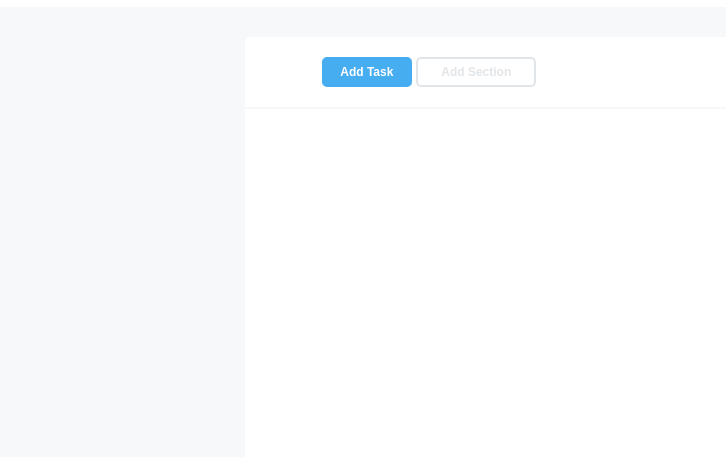
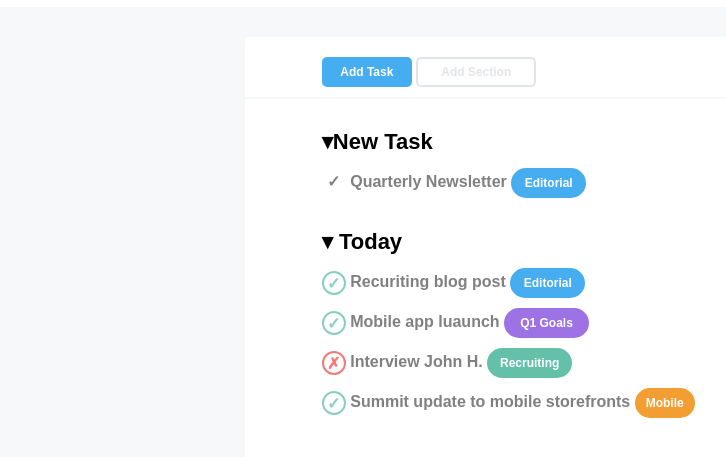
Before and after one commit to radfarelmira/html-css-toboolist, a plain HTML site: page index.html in a window 1280 px wide. Shown: the part 63-520 px from the top of the page, without its empty margins (11-737 px from the left). Drawn offline with Linux system fonts and the light colour scheme.

Commit message:
second list

```diff
--- a/css/style.css
+++ b/css/style.css
@@ -51,11 +51,11 @@ main .container-box{
 }
 
 /* Main top buttons */
-.add{
+.btn{
     text-decoration-line: none;
     display: inline-block;
     height: 30px;
-    border-radius: 5px;
+    border-radius: 20px;
     text-align: center;
     line-height: 26px;
     font-size: 12px;
@@ -63,23 +63,89 @@ main .container-box{
 
 }
 
-.add.task{
+.btn.task{
     background-color:#47adf1 ;
     color: white;
     width: 90px;
     border: 2px solid #47adf1;
+    border-radius: 5px;
 }
 
-.add.section{
+.btn.section{
     background-color:white ;
     color: #e2e5e8;
     width: 120px;
     border: 2px solid #e2e5e8;
+    border-radius: 5px;
 }
 /* main vertical line */
 .verticalline{
     width: 100%;
-    height: 50px;
+    height: 5px;
     border-top: 2px solid #f6f8f9;
-    margin-top: 20px;
+    margin-top: 10px;
 }
+/* Main section ul */
+ul{
+    list-style-type: none;
+    line-height: 40px;
+    font-weight: 700;
+    color: grey;
+}
+.first-list{
+    margin-bottom: 20px;
+}
+
+ul h2{
+    font-size: 22px;
+    color: black;
+}
+
+.btn.editorial{
+    background-color:#47adf1 ;
+    color: white;
+    width: 75px;
+    border: 2px solid #47adf1;
+}
+
+.symbol{
+    display: inline-block;
+    width: 24px;
+    height: 24px;
+    background-color: white;
+    text-align: center;
+    line-height: 22px;
+    border-radius: 50%;
+    vertical-align: middle;
+}
+
+.symbol.check{
+    color: #88d0be;
+    border: 2px solid #88d0be;
+}
+
+.symbol.cross{
+    color:#ef7c78;
+    border: 2px solid #ef7c78;
+}
+
+.btn.goals{
+    background-color:#9c72e4 ;
+    color: white;
+    width: 85px;
+    border: 2px solid #9c72e4;
+}
+
+.btn.recruiting{
+    background-color:#64c0a9 ;
+    color: white;
+    width: 85px;
+    border: 2px solid #64c0a9;
+}
+
+.btn.mobile{
+    background-color:#f29e33 ;
+    color: white;
+    width: 60px;
+    border: 2px solid #f29e33;
+}
--- a/index.html
+++ b/index.html
@@ -20,11 +20,39 @@
     <!-- Main -->
     <main>
         <div class="container-box">
+            <!--Main top buttons -->
             <div class="container-main">
-                <a class="add task" href="#">Add Task</a>
-                <a class="add section" href="#">Add Section</a>
+                <a class="btn task" href="#">Add Task</a>
+                <a class="btn section" href="#">Add Section</a>
             </div>
+            <!--Vertical line -->
             <div class="verticalline"></div>
+            <!--Main section ul -->
+            <div class="container-main">
+                <ul class="first-list">
+                    <li>
+                        <h2>&#9662New Task</h2>
+                        <ul>
+                            <li><span class="symbol">&check;</span>  Quarterly Newsletter <a class="btn editorial" href="#">Editorial</a></li>
+                        </ul>
+                    </li>
+                </ul>
+
+                <ul class="first-list">
+                    <li>
+                        <h2>&#9662 Today</h2>
+                        <ul>
+                            <li><span class="symbol check">&check;</span>  Recuriting blog post <a class="btn editorial" href="#">Editorial</a></li>
+                            <li><span class="symbol check">&check;</span>  Mobile app luaunch <a class="btn goals" href="#">Q1 Goals</a></li>
+                            <li><span class="symbol cross">&cross;</span>  Interview John H. <a class="btn recruiting" href="#">Recruiting</a></li>
+                            <li><span class="symbol check">&check;</span>  Summit update to mobile storefronts <a class="btn mobile" href="#">Mobile</a></li>
+                        </ul>
+
+                    </li>
+                </ul>
+
+            </div>
+
         </div>
     </main>
     <!-- End main -->
```
